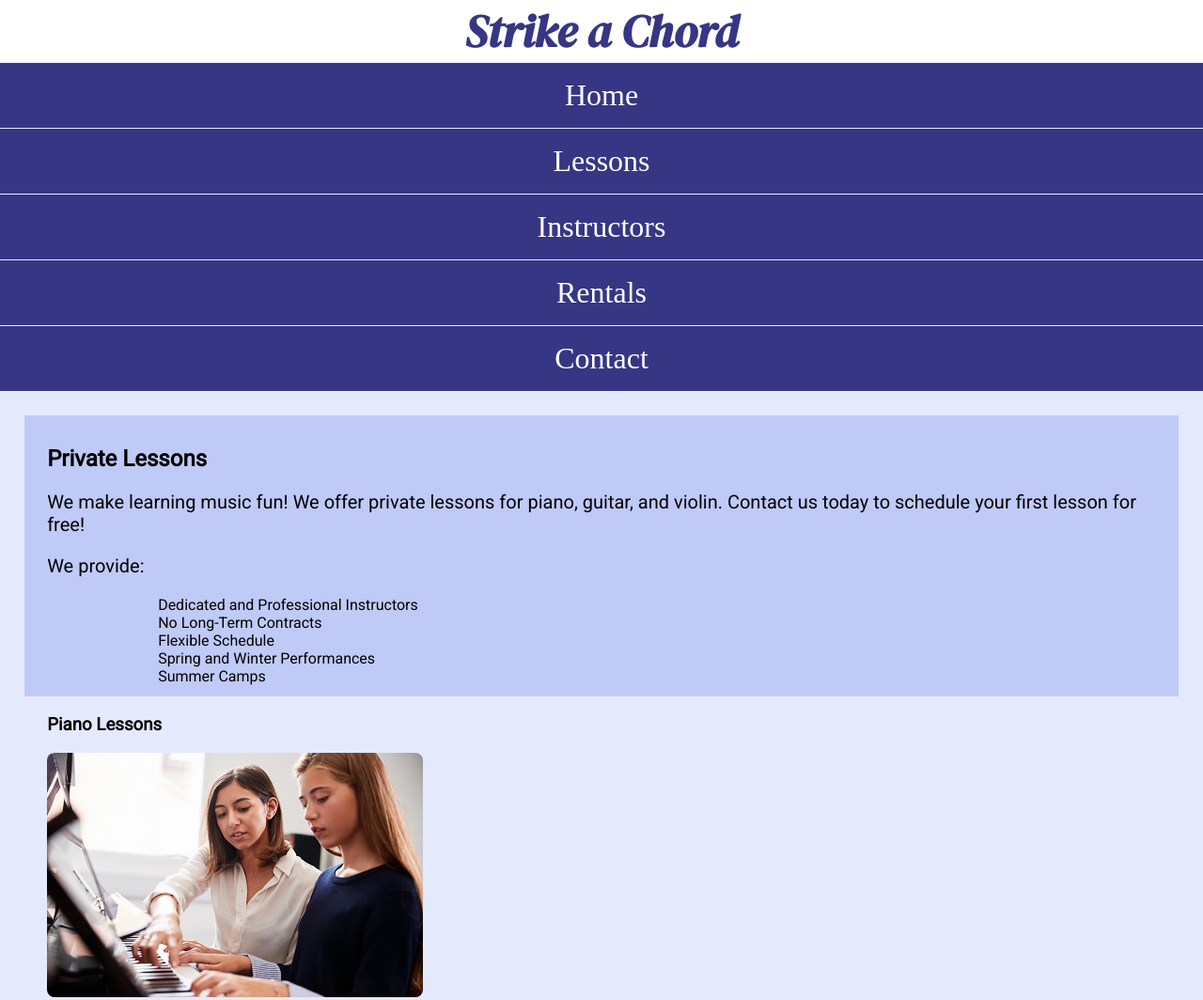
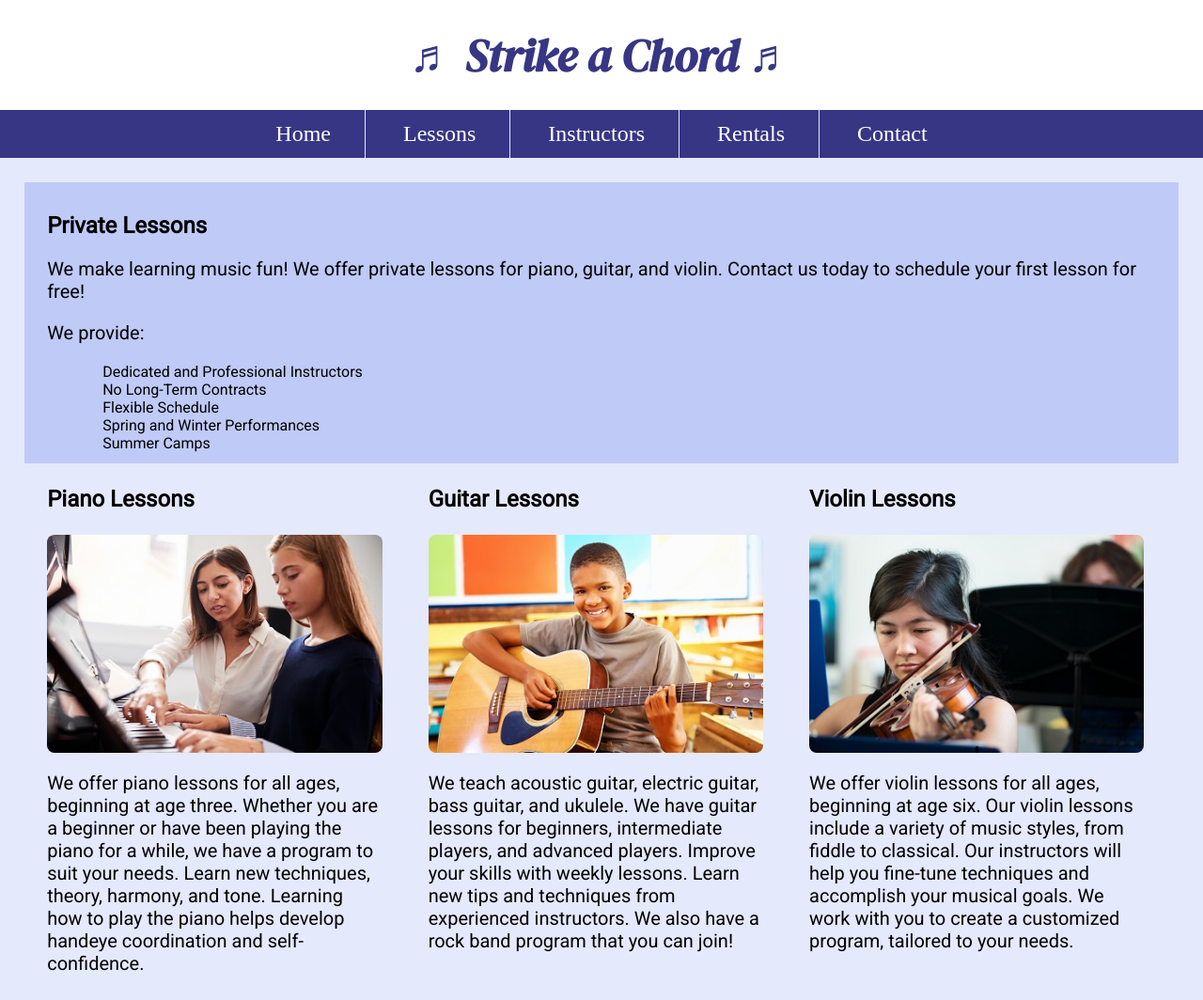
Before and after one commit to TroySirias/music, a plain HTML site: page lessons.html in a window 1280 px wide. Shown: the top 1064 px of the page at 94% size. Drawn offline with Linux system fonts and the light colour scheme.

Commit message:
Updating files with Ch 6

```diff
--- a/css/styles.css
+++ b/css/styles.css
@@ -59,7 +59,7 @@ nav ul {
 nav li {
     display: block;
     font-size: 2em;
-    border-top: 1px solid #e5e9fc;;
+    border-top: 1px solid #e5e9fc;
 }
 
 nav li a {
@@ -89,6 +89,8 @@ main p {
 }
 
 #piano, #guitar, #violin {
+     width: 29%;
+     float: left;
      margin: 0 2%;
 }
 
@@ -97,6 +99,7 @@ main p {
     background-color: #c0caf7;
     padding: 1% 2%;
 }
+
 
 #info ul {
   margin-left: 10%;
@@ -149,3 +152,97 @@ footer a {
     color: #4645a8;
     text-decoration: none;
 }
+
+/* Media Query for Tablet Viewport */
+@media screen and (min-width: 550px), print {
+
+/* Tablet Viewport: Show tab-desk class, hide mobile class */
+
+        .tab-desk {
+            display: block;
+        }
+        .mobile {
+            display: none;
+        }
+
+
+        /* Tablet Viewport: Style rule for header content */
+        .tab-desk {
+            display: inline;
+        }
+
+        /*  Tablet Viewport: Style rules for nav area */
+        nav li {
+            border-top: none;
+            display: inline-block;
+            font-size: 1.5em;
+            border-right: 1px solid #e5e9fc;
+        }
+
+        nav li:last-child {
+            border-right: none;
+}
+
+        nav li a {
+          padding-top: 0.25em;
+          padding-bottom: 0.25em;
+          padding-right: 0.5em;
+          padding-left: 0.5em ;
+        }
+
+        /* Tablet Viewport: Style rule for map */
+
+        .map {
+          width: 500px;
+          height: 450px;
+        }
+
+}
+
+/* Media Query for Desktop Viewport */
+@media screen and (min-width: 769px), print {
+
+/* Desktop Viewport: Style rule for header. */
+
+        header {
+          padding: 2%;
+        }
+/* Desktop Viewport: Style rules for nav area */
+        nav li a{
+          padding-top: 0.5em;
+          padding-bottom: 0.5em;
+          padding-left: 1.5em;
+          padding-right: 1.5em;
+        }
+
+        nav li a:hover {
+          color: #373684;
+          background-color: #e5e9fc;
+        }
+
+/* Desktop Viewport: Style rules for main content. */
+
+        #info ul  {
+          margin-left: 5%;
+        }
+
+        main h3 {
+        font-size: 1.5em;
+        }
+
+        #piano #guitar #violin {
+          width: 29%;
+          float: left;
+          margin: 0 2% 0 2%;
+        }
+
+}
+
+/* Media Query for Print */
+@media print {
+
+        body {
+          background-color: #fff;
+          color: #000;
+        }
+}
--- a/lessons.html
+++ b/lessons.html
@@ -30,7 +30,7 @@ Date: 01/23/2021
         <ul>
         <li><a href="index.html">Home</a></li>
         <li><a href="lessons.html">Lessons</a></li>
-        <li><a href="instructors.html">Instructors</a>
+        <li><a href="instructors.html">Instructors</a></li>
         <li><a href="rentals.html">Rentals</a></li>
         <li><a href="contact.html">Contact</a></li>
         </ul>
```
Also changed, not shown: contact.html (+2 -2 lines), index.html (+1 -1 lines), template.html (+1 -1 lines).
